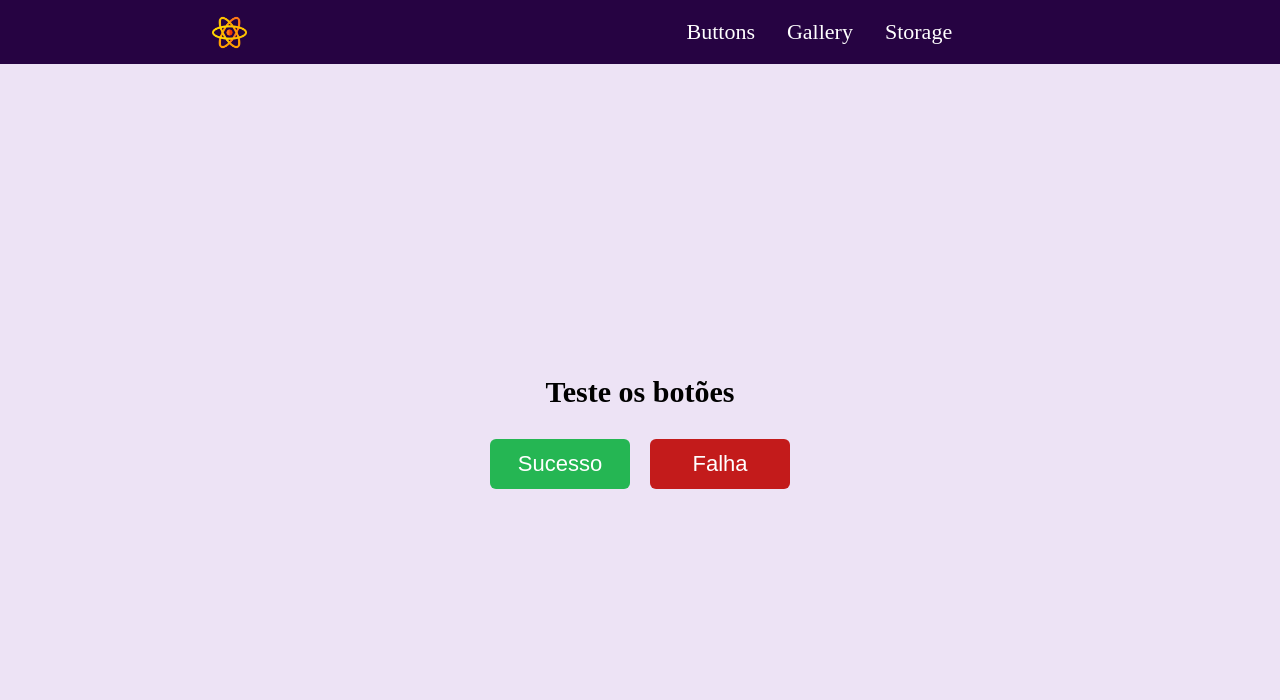
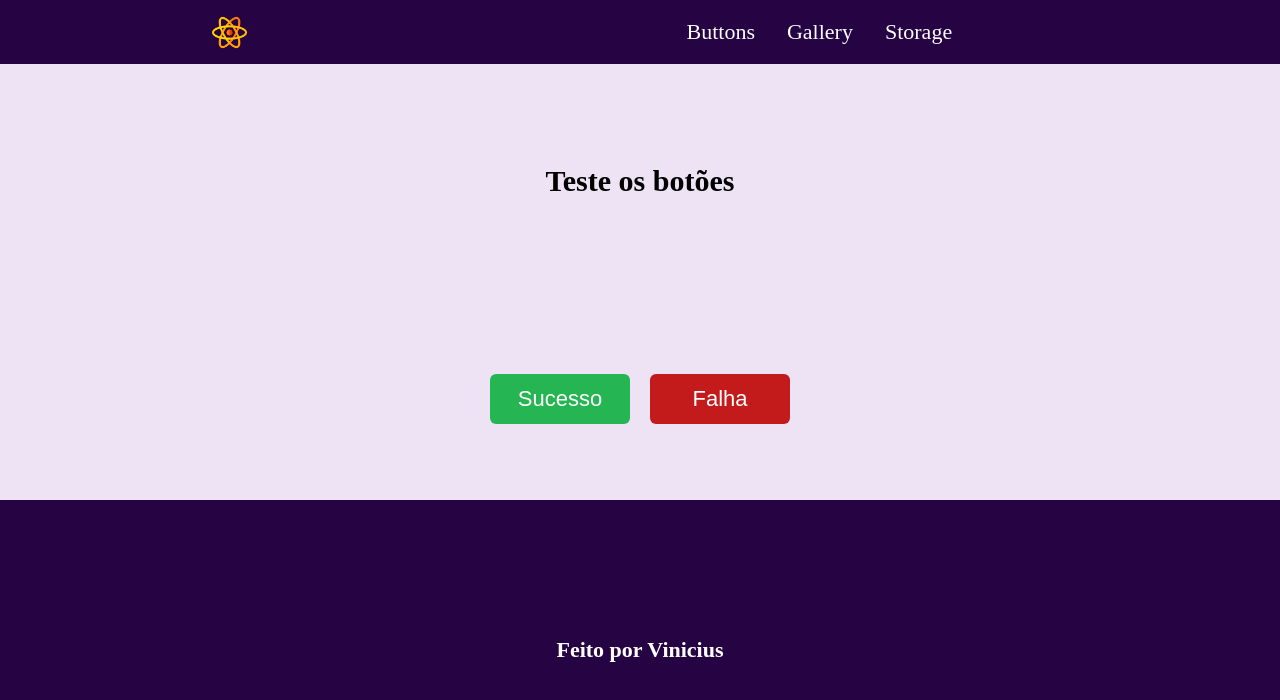
Before and after one commit to ovinidev/React-custom-hooks, a React (Create React App) app in the folder project/: page / in a window 1280 px wide. Shown: the top 700 px of the page. Built offline with nearby package versions, Linux system fonts and the light colour scheme.

Commit message:
Adding footer

```diff
--- /dev/null
+++ b/project/src/components/Footer/index.tsx
@@ -0,0 +1,9 @@
+import { Container } from './styles';
+
+export const Footer = () => {
+  return (
+    <Container>
+      <strong>Feito por Vinicius</strong>
+    </Container>
+  );
+};
--- /dev/null
+++ b/project/src/components/Footer/styles.ts
@@ -0,0 +1,21 @@
+import styled from 'styled-components';
+
+export const Container = styled.nav`
+  height: 300px;
+  width: 100vw;
+  background-color: #260342;
+  flex-direction: column;
+  display: flex;
+  align-items: center;
+  justify-content: center;
+
+  strong {
+    color: #ffff;
+    font-size: 22px;
+  }
+
+  @media (max-width: 400px) {
+    a {
+    }
+  }
+`;
--- a/project/src/components/Modal/styles.ts
+++ b/project/src/components/Modal/styles.ts
@@ -13,6 +13,13 @@
 		height: ${height};
 		width: ${width};
 		background: ${background};
+
+    top: 50%;
+    left: 50%;
+    right: auto;
+    bottom: auto;
+    margin-right: -50%;
+    transform: translate(-50%, -50%);
 
 		position: fixed;
 
--- a/project/src/pages/Buttons/index.tsx
+++ b/project/src/pages/Buttons/index.tsx
@@ -1,4 +1,5 @@
 import { Button } from '../../components/Button';
+import { Footer } from '../../components/Footer';
 import { Modal } from '../../components/Modal';
 import { useModal } from '../../hooks/useModal';
 import { Container, Content } from './styles';
@@ -42,6 +43,8 @@
           onClick={closeModal}
         />
       </Modal>
+
+      <Footer />
     </Container>
   );
 };
--- a/project/src/pages/Buttons/styles.ts
+++ b/project/src/pages/Buttons/styles.ts
@@ -3,7 +3,7 @@
 export const Container = styled.div`
   display: flex;
   align-items: center;
-  justify-content: center;
+  justify-content: space-between;
   flex-direction: column;
 
   background: #EDE3F5;
@@ -11,7 +11,7 @@
 
   h1 {
     font-size: 30px;
-    margin-bottom: 30px;
+    margin: 100px 0;
     max-width: 80%;
   }
 
```
